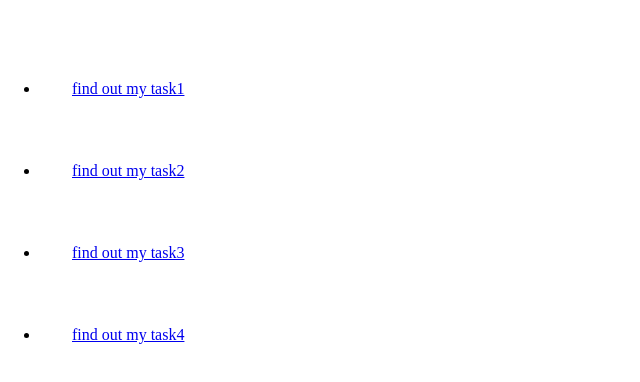
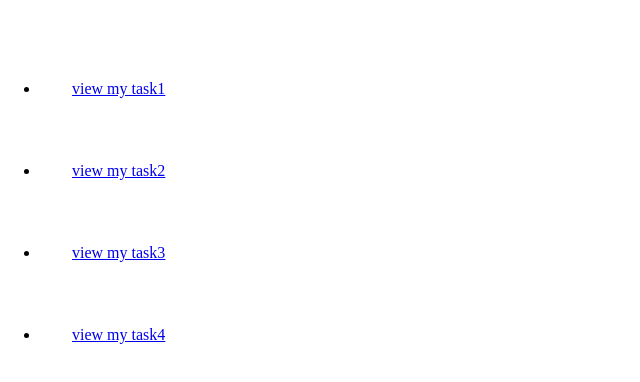
Before and after one commit to sxosh2010/RedAndGreen, a plain HTML site: page index.html in a window 1280 px wide. Shown: the whole page, without its empty margins (0-640 px from the left). Drawn offline with Linux system fonts and the light colour scheme.

Commit message:
all my task

```diff
--- a/index.html
+++ b/index.html
@@ -20,10 +20,12 @@ background-image: url('kayo.jpg');
 </head>
 <body>
 <ul>
-<li><a href="task1.html">find out my task1</a></li>
-<li><a href="Task2.html">find out my task2</a></li>
-<li><a href="task3.html">find out my task3</a></li>
-<li><a href="task4.html">find out my task4</a></li>
+
+
+<li><a href="task1.html">view my task1</a></li>
+<li><a href="Task2.html">view my task2</a></li>
+<li><a href="task3.html">view my task3</a></li>
+<li><a href="task4.html">view my task4</a></li>
 
 </ul>
 </body>
```
Also changed, not shown: Task2.html (+2 -0 lines), task1.html (+2 -0 lines), task3.html (+2 -0 lines), task4.html (+2 -0 lines).
